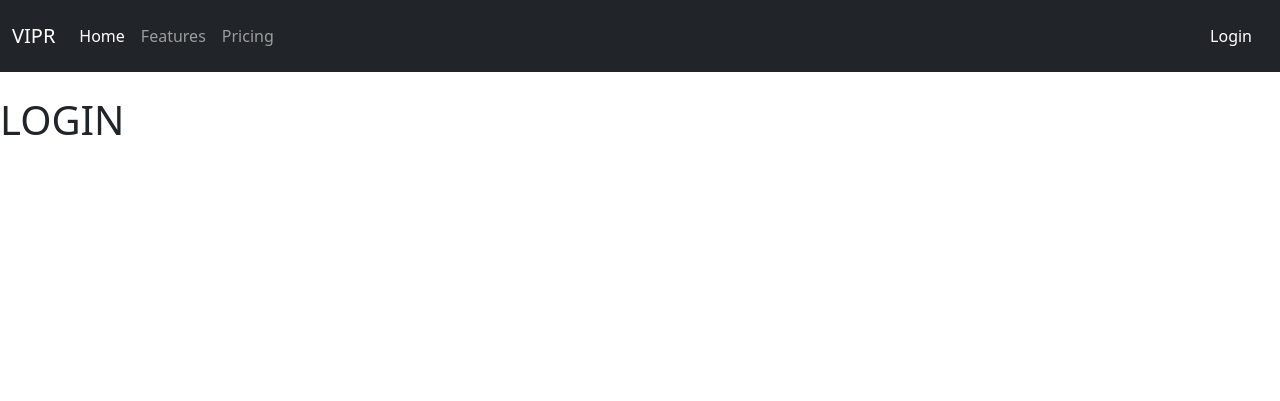
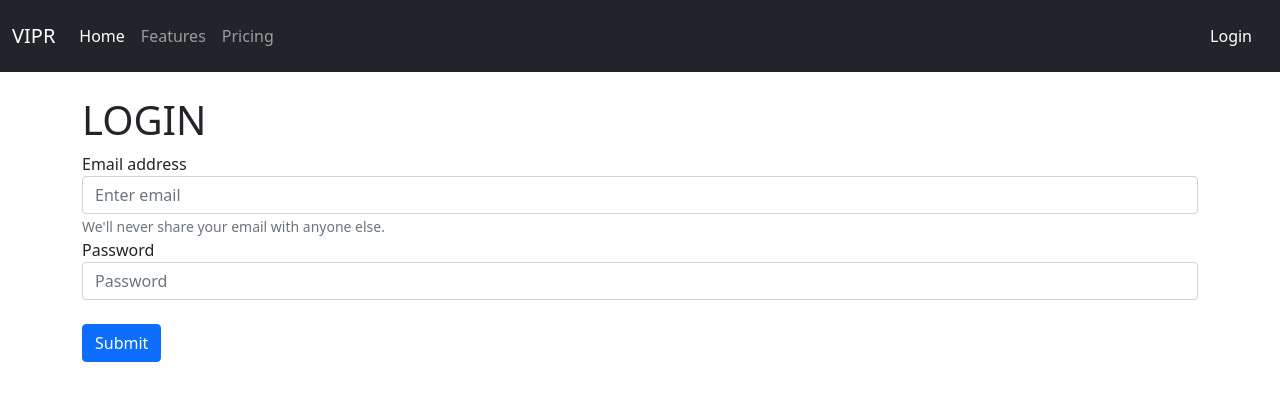
Before and after one commit to pauladd-stack/VehicleInspection, a Django app: page /login in a window 1280 px wide. Shown: the top 401 px of the page. Run offline with Django 3.2, Linux system fonts and the light colour scheme.

Commit message:
Fixed user model. and added login form

```diff
--- a/user_app/templates/user_app/base.html
+++ b/user_app/templates/user_app/base.html
@@ -10,11 +10,21 @@
   </head>
   <body>
     {% include 'user_app/navbar.html' %}<br/>
-
+    <div class="container">
+    {% if messages %}
+      {% for message in messages %}
+        <div class="alert alert-warning alert-dismissible fade show" role="alert">
+        {{ message }}
+        <button type="button" class="btn-close" data-bs-dismiss="alert" aria label="Close"></button>
+        </div>
+      {% endfor %}
+    {% endif %}
     {% block content %}
 
     {% endblock %}
-    <!-- Option 1: Bootstrap Bundle with Popper -->
+    </div>
+
+    <!-- Option 1: Bootstrap Bundle with Popper-->
     <script src="https://cdn.jsdelivr.net/npm/bootstrap@5.1.3/dist/js/bootstrap.bundle.min.js" integrity="sha384-ka7Sk0Gln4gmtz2MlQnikT1wXgYsOg+OMhuP+IlRH9sENBO0LRn5q+8nbTov4+1p" crossorigin="anonymous"></script>
 
     <!-- Option 2: Separate Popper and Bootstrap JS -->
--- a/user_app/templates/user_app/login.html
+++ b/user_app/templates/user_app/login.html
@@ -5,4 +5,29 @@
 
 <h1>LOGIN</h1>
 
+<form action="" method=POST>
+	{% csrf_token %}
+
+	<form>
+  <div class="form-group">
+    <label for="email">Email address</label>
+
+    <input type="email" class="form-control" id="email" name="email" aria-describedby="emailHelp" placeholder="Enter email">
+
+    <small id="emailHelp" class="form-text text-muted">We'll never share your email with anyone else.</small>
+
+  </div>
+  <div class="form-group">
+    <label for="password">Password</label>
+    <input type="password" class="form-control" id="password" name="password" placeholder="Password">
+  </div>
+
+  <br/>
+  <button type="submit" class="btn btn-primary">Submit</button>
+</form>
+
+
+</form>
+
+
 {% endblock %}
--- a/user_app/urls.py
+++ b/user_app/urls.py
@@ -4,6 +4,6 @@ from . import views
 
 urlpatterns = [
     path('', views.home, name="home"),
-    path('login', views.login, name="login"),
+    path('login', views.login_user, name="login"),
 
 ]
--- a/user_app/views.py
+++ b/user_app/views.py
@@ -1,7 +1,22 @@
-from django.shortcuts import render
+from django.shortcuts import render, redirect
+from django.contrib.auth import get_user_model, authenticate, login, logout
+from django.contrib import messages
 
 def home(request):
 	return render(request, 'user_app/home.html', {})
 
-def login(request):
-	return render(request, 'user_app/login.html', {})
+def login_user(request):
+	if request.method== "POST":
+		email = request.POST.get('email')
+		password = request.POST.get('password')
+		user =  authenticate(request, email=email, password=password)
+		if user is not None:
+			login(request, user)
+			return redirect('home')
+		else:
+			messages.success(request, ("There was an error while logging you in!"))
+			return redirect('login')
+
+
+	else:
+		return render(request, 'user_app/login.html', {})
--- a/vehicle_website/urls.py
+++ b/vehicle_website/urls.py
@@ -4,5 +4,6 @@ from user_app import urls
 
 urlpatterns = [
     path('admin/', admin.site.urls),
+    path('', include('django.contrib.auth.urls')),
     path('', include('user_app.urls')),
 ]
```
Also changed, not shown: db.sqlite3.
